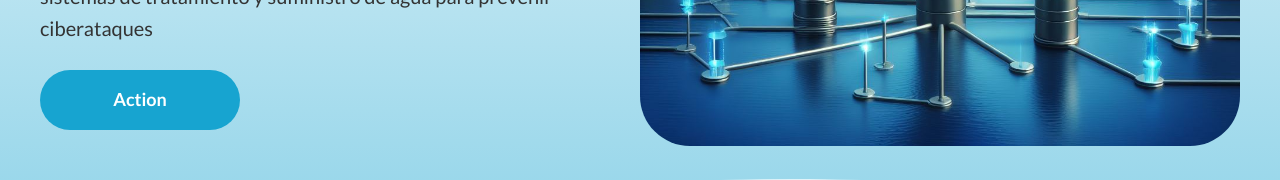
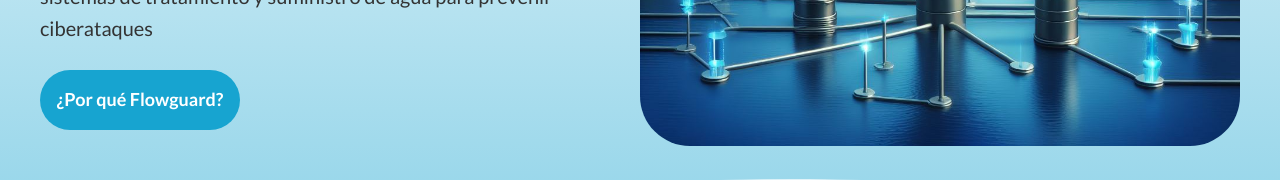
Before and after one commit to telcash/flowguard_frontend, a React (Create React App) app: page / in a window 1280 px wide. Shown: the part 574-754 px from the top of the page. Built offline with nearby package versions, Linux system fonts and the light colour scheme.

Commit message:
Boton de acción en Hero

```diff
--- a/src/containers/hero-section/HeroSection.jsx
+++ b/src/containers/hero-section/HeroSection.jsx
@@ -13,7 +13,7 @@ const HeroSection = () => {
                     <h1>{t("header.tagline")}</h1>
                     <p>{t("header.description")}</p>
                     <div className="fg__hero-container_info-actions">
-                        <button>Action</button>
+                        <button><a href="#features">{t("features.title")}</a></button>
                     </div>
                 </div>
                 <div className="fg__hero-container_img">
```
